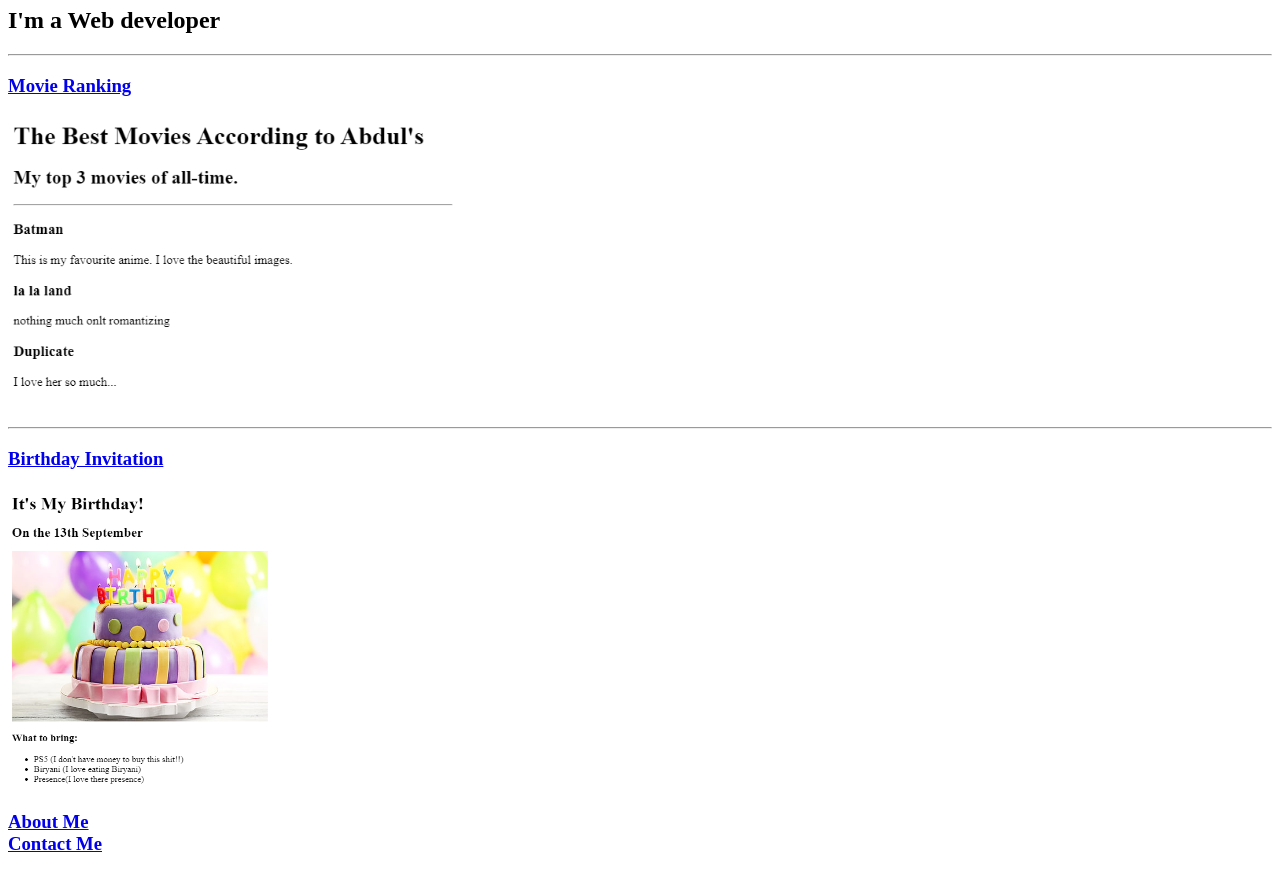
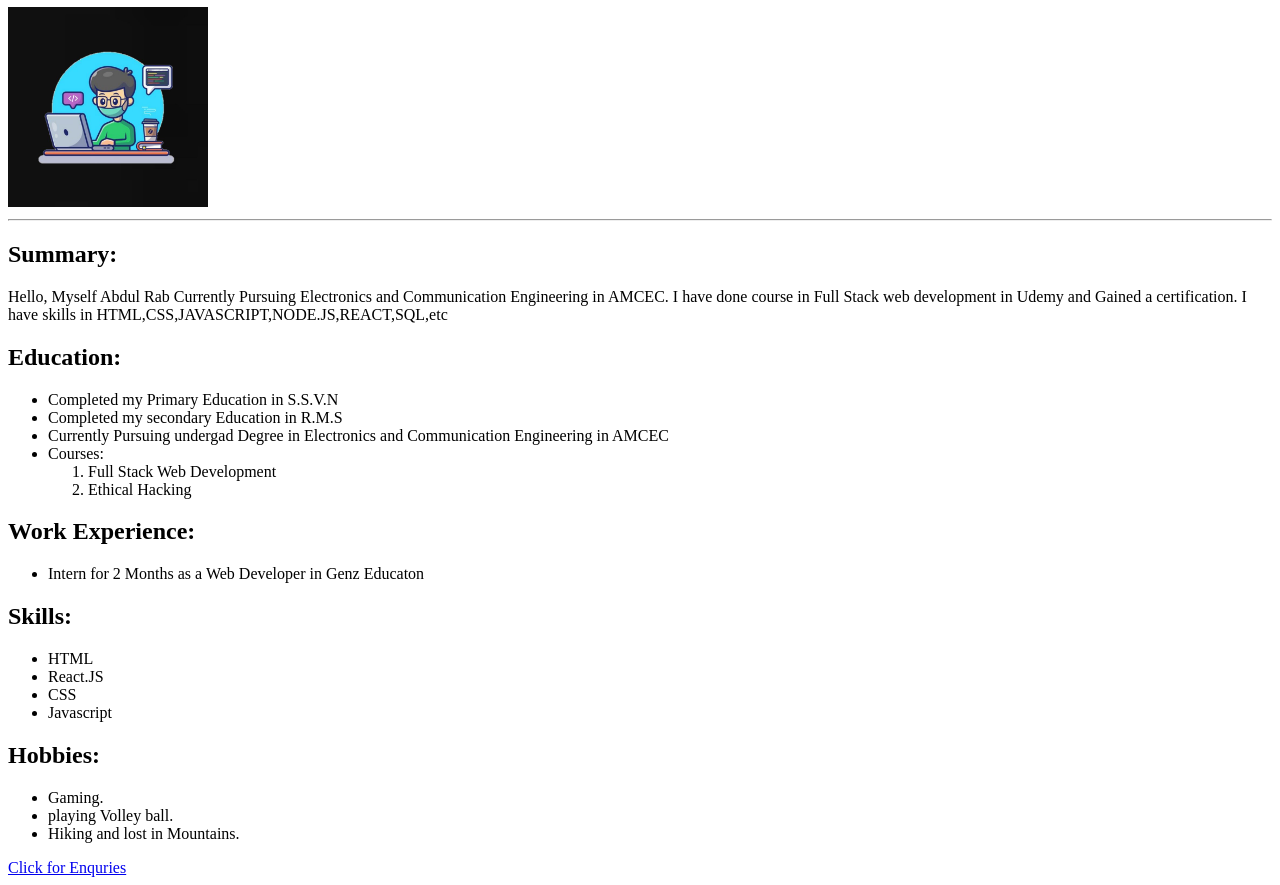
Before and after one commit to AbdulRab1309/html-Portfolio, a plain HTML site: page index.html in a window 1280 px wide. Shown: the part 73-958 px from the top of the page. Drawn offline with Linux system fonts and the light colour scheme.

Commit message:
Add files via upload

```diff
--- a/index.html
+++ b/index.html
@@ -1,32 +1,64 @@
-<!-- TODO 1: Create the HTML Boilerplate -->
 <!DOCTYPE html>
 <html lang="en">
 <head>
     <meta charset="UTF-8">
     <meta name="viewport" content="width=device-width, initial-scale=1.0">
-    <title>Brownie</title>
+    <title>My Resume</title>
 </head>
 <body>
-    <h1>Abdul Rab's Portflio</h1>
-    <h2>I'm a Web developer</h2>
-    <hr/>
-    <h3>
-        <a href="./public/movie-ranking.html"> Movie Ranking</a>
-    </h3>
-
-    <img src="./assets/images/Movie Recommendations.png" height="300"/>
-
+    <h1>Abdul Rab</h1>
+    <img src="./photo/download.jpg" height="200" />
     <hr/>
 
-    <h3>
-        <a href="./public/birthday-invite.html">Birthday Invitation</a>
-    </h3>
+    <h2>Summary:</h2>
+    <p>
+        Hello, Myself Abdul Rab Currently Pursuing Electronics and Communication Engineering in AMCEC.
+        I have done course in Full Stack web development in Udemy and Gained a certification.
+        I have skills in HTML,CSS,JAVASCRIPT,NODE.JS,REACT,SQL,etc
+    </p>
 
-    <img src="./assets/images/Birthday.png" height="300"/>
+    <h2>Education:
+    </h2>
+    <p>
+        <ul>
+            <li>Completed my Primary Education in S.S.V.N</li>
+            <li>Completed my secondary Education in R.M.S</li>
+            <li> Currently Pursuing undergad Degree in Electronics and Communication Engineering in AMCEC</li>
+            <li>Courses:
+                <ol>
+                    <li>Full Stack Web Development</li>
+                    <li>Ethical Hacking</li>
+                </ol>
+            </li>
+        </ul>
+    </p>
+    <h2>Work Experience:</h2>
+    <p>
 
-    <h3>
-        <a href="./public/about.html">About Me</a><br/>
-        <a href="./public/contact.html">Contact Me</a>
-    </h3>
+        <ul>
+            <li>
+                Intern for 2 Months as a Web Developer in Genz Educaton
+            </li>
+         </ul>
+
+    </p>
+    <h2>Skills:</h2>
+    <p>
+        <ul>
+            <li>HTML</li>
+            <li>React.JS</li>
+            <LI>CSS</LI>
+            <li>Javascript</li>
+        </ul>
+    </p>
+    <h2>Hobbies:</h3>
+        <p>
+            <ul>
+                <li>Gaming.</li>
+                <li>playing Volley ball.</li>
+                <li>Hiking and lost in Mountains.</li>
+            </ul>
+        </p>
+    <a href="./contact.html">Click for Enquries</a>
 </body>
 </html>
```
Also changed, not shown: contact.html (added, +7 -0 lines), photo/download.jpg (added).
